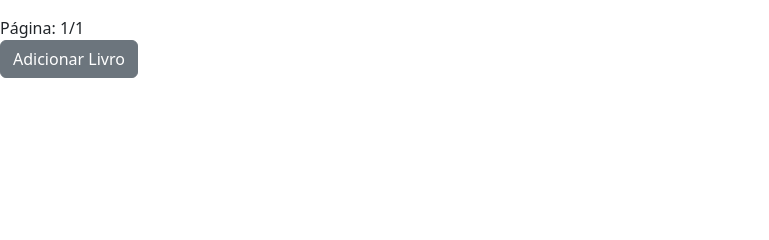
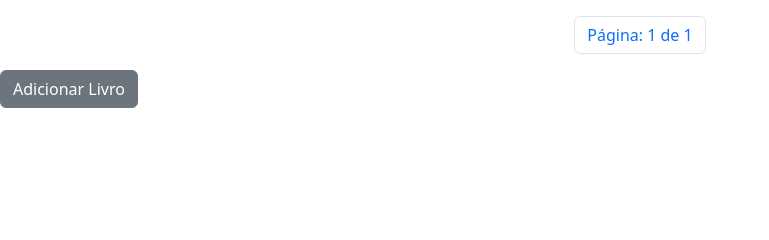
Before and after one commit to HugoMoises/Library, a Django app: page /livros/ in a window 1280 px wide. Shown: the part 249-489 px from the top of the page, without its empty margins (0-769 px from the left). Run offline with Django 5.2, Linux system fonts and the light colour scheme; data that the repository does not hold is empty.

Commit message:
Melhorando a interação da paginação com bootstrap.

```diff
--- a/library/templates/livros/livros_list.html
+++ b/library/templates/livros/livros_list.html
@@ -58,14 +58,18 @@
             {% endfor %}
         </tbody>
       </table>
-      <div cla>
-        {% if page_obj.has_previous %}
-        <a href="?page={{page_obj.previous_page_number}}">Anterior</a>
-        {% endif %}
-        <span>Página: {{page_obj.number}}/{{page_obj.paginator.num_pages}}</span>
-        {% if page_obj.has_next %}
-        <a href="?page={{page_obj.next_page_number}}">Próxima</a>
-        {% endif %}
+      <div>
+        <ul class="pagination justify-content-center">
+          {% if page_obj.has_previous %}
+          <li class="page-item"><a class="page-link" href="?page={{page_obj.previous_page_number}}" tabindex="-1" aria-disabled="true">Anterior</a></li>
+          {% endif %}
+          <li class="page-item"><span class="page-link"> Página: {{ page_obj.number }} de {{page_obj.paginator.num_pages}}</span></li>
+          {% if page_obj.has_next %}
+          <li class="page-item">
+            <a class="page-link" href="?page={{page_obj.next_page_number}}">Próxima</a>
+          </li>
+          {% endif %}
+        </ul>
       </div>
       <a class="btn btn-secondary" href="{% url 'livro_create' %}" role="button">Adicionar Livro</a>
 
```
